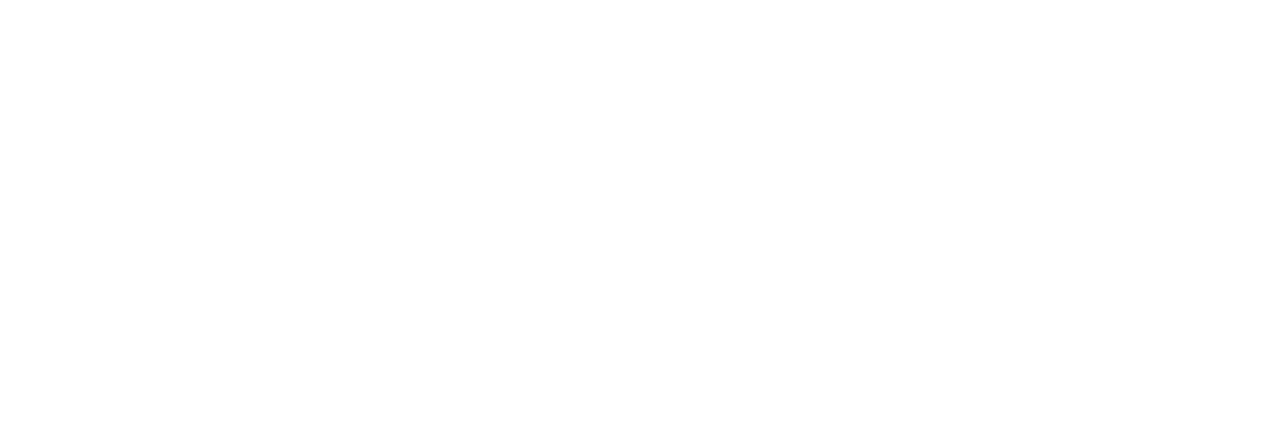
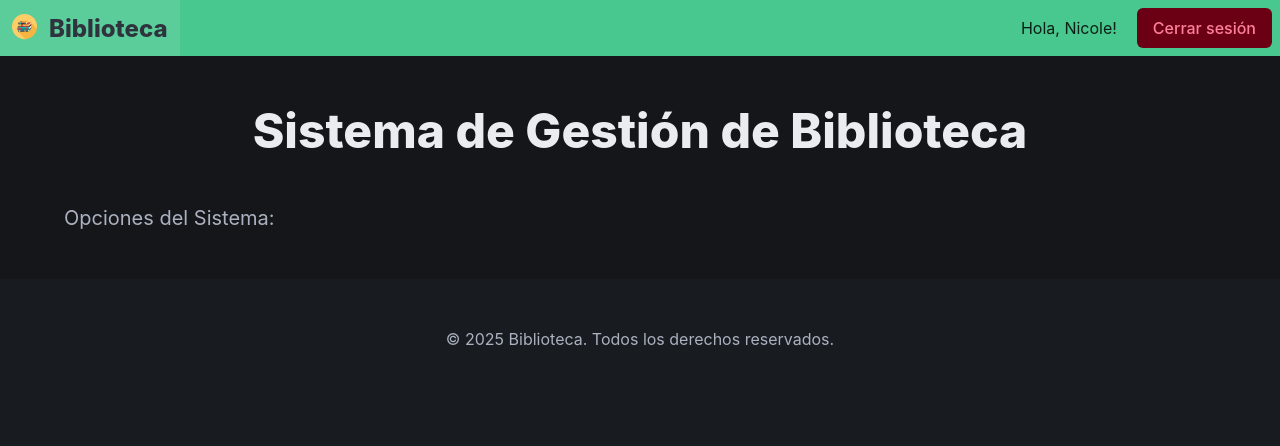
Before and after one commit to elidev72/Gestion_Biblioteca, a Flask app: page / in a window 1280 px wide. Before the commit the part shown is empty. Shown: the top 446 px of the page. Run offline with Flask 3, Linux system fonts and the light colour scheme.

Commit message:
html base terminado

```diff
--- a/run.py
+++ b/run.py
@@ -1,5 +1,5 @@
 from src.app import app
-import src.routes.inicio
+from src.routes import *
 
 if __name__ == '__main__':
     app.run(debug=True)
--- a/src/routes/__init__.py
+++ b/src/routes/__init__.py
@@ -0,0 +1 @@
+from .index import inicio
--- a/src/routes/inicio.py
+++ b/src/routes/index.py
@@ -3,4 +3,4 @@
 
 @app.route('/')
 def inicio():
-    return render_template('index.html')
+    return render_template('index.html', username='Nicole')
--- /dev/null
+++ b/src/templates/base.html
@@ -0,0 +1,48 @@
+<!DOCTYPE html>
+<html lang="en" data-theme="dark">
+<head>
+    <meta charset="UTF-8">
+    <meta name="viewport" content="width=device-width, initial-scale=1.0">
+
+    <link rel="stylesheet" href="static/css/bulma.min.css">
+
+    <title>{% block title %}Titulo{% endblock %}</title>
+
+    <link rel="icon" href="{{ url_for('static', filename='img/Books-Free-PNG-Image.png') }}" type="image/png">
+</head>
+<body>
+
+    <header class="navbar is-success">
+        <div class="navbar-brand">
+            <a class="navbar-item" href="/">
+                <img src="{{ url_for('static', filename='img/Books-Free-PNG-Image.png') }}" alt="Logo">
+                <h1 class="has-text-dark title is-4">Biblioteca</h1>
+            </a>
+        </div>
+
+        <div id="navbarMenu" class="navbar-menu">
+            <div class="navbar-end">
+                {% if username %}
+                <span class="navbar-item">Hola, {{ username }}!</span>
+                <a class="button is-danger is-dark m-2" href="/logout">Cerrar sesión</a>
+                {% endif %}
+            </div>
+        </div>
+    </header>
+
+    <main class="section">
+        <div class="container">
+            {% block content %}
+            <!-- Contenido de la página -->
+            {% endblock %}
+        </div>
+    </main>
+
+    <footer class="footer">
+        <div class="content has-text-centered">
+            <p>© 2025 Biblioteca. Todos los derechos reservados.</p>
+        </div>
+    </footer>
+
+</body>
+</html>
--- a/src/templates/index.html
+++ b/src/templates/index.html
@@ -1,14 +1,9 @@
-<!DOCTYPE html>
-<html lang="en">
-<head>
-    <meta charset="UTF-8">
-    <meta name="viewport" content="width=device-width, initial-scale=1.0">
+{% extends "base.html" %}
 
-    <link rel="stylesheet" href="static/bulma/css/bulma.min.css">
+{% block title %}Sistema de Gestión de Biblioteca{% endblock %}
 
-    <title>Document</title>
-</head>
-<body>
-
-</body>
-</html>
+{% block content %}
+    <h1 class="title is-1 has-text-centered">Sistema de Gestión de Biblioteca</h1>
+    <br>
+    <h3 class="subtitle">Opciones del Sistema:</h3>
+{% endblock %}
```
Also changed, not shown: src/static/img/Books-Free-PNG-Image.png (added).
